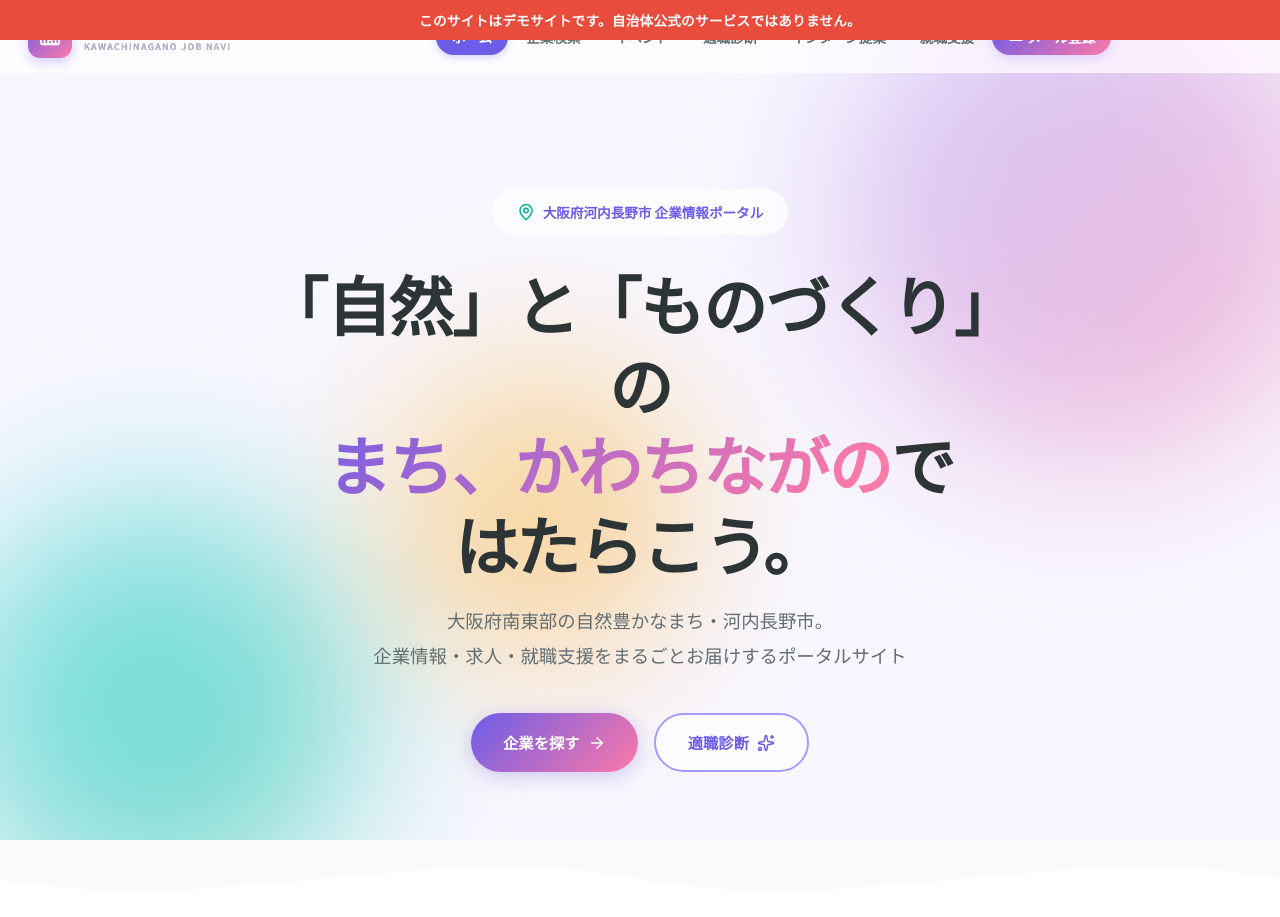
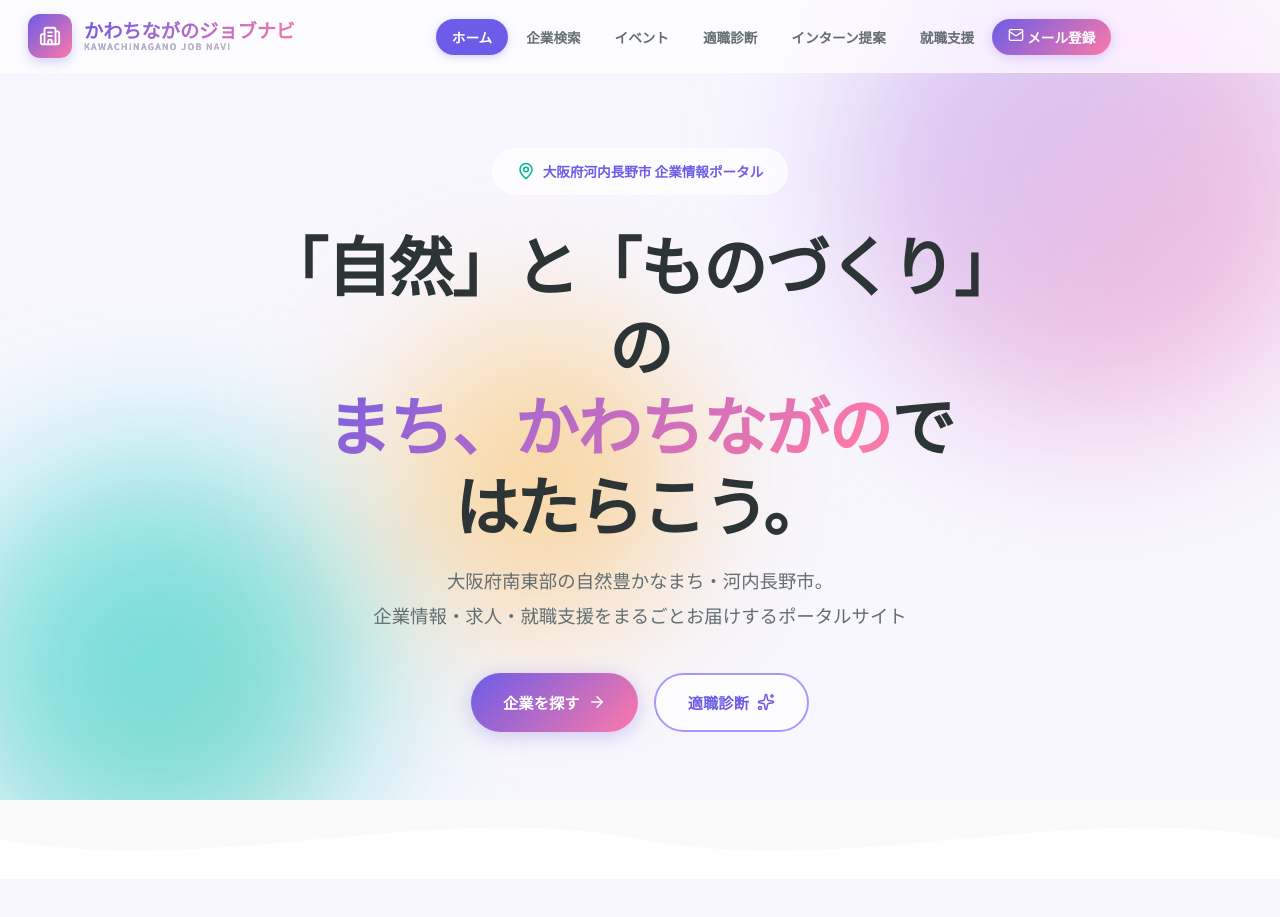
Before and after one commit to PARME2/kawachinagano_job_navi, a website: page index.html in a window 1280 px wide. Shown: the top 917 px of the page. Drawn offline with nearby package versions, Linux system fonts and the light colour scheme.

Commit message:
デモバナーを削除
Co-Authored-By: Claude Opus 4.6 (1M context) <noreply@anthropic.com>

```diff
--- a/css/style.css
+++ b/css/style.css
@@ -1,19 +1,6 @@
 /* ============================================
    みとしごとナビ - Gen-Z / Student Style
    ============================================ */
-
-/* ---------- Demo Banner ---------- */
-.demo-banner {
-  background: #E74C3C;
-  color: #fff;
-  text-align: center;
-  padding: 8px 16px;
-  font-size: 0.85rem;
-  font-weight: 600;
-  letter-spacing: 0.02em;
-  position: relative;
-  z-index: 1001;
-}
 
 /* ---------- Reset & Base ---------- */
 *,
--- a/index.html
+++ b/index.html
@@ -12,8 +12,6 @@
 </head>
 <body>
 
-  <!-- Demo Banner -->
-  <div class="demo-banner">このサイトはデモサイトです。自治体公式のサービスではありません。</div>
 
 
   <!-- ===== Header ===== -->
```
Also changed, not shown: about_industry.html (+0 -2 lines), about_kawachinagano.html (+0 -2 lines), about_start.html (+0 -2 lines), about_uij.html (+0 -2 lines), companies.html (+0 -2 lines), contact.html (+0 -2 lines), events.html (+0 -2 lines), intern.html (+0 -2 lines), mail_register.html (+0 -2 lines), recommend.html (+0 -2 lines), support.html (+0 -2 lines).
